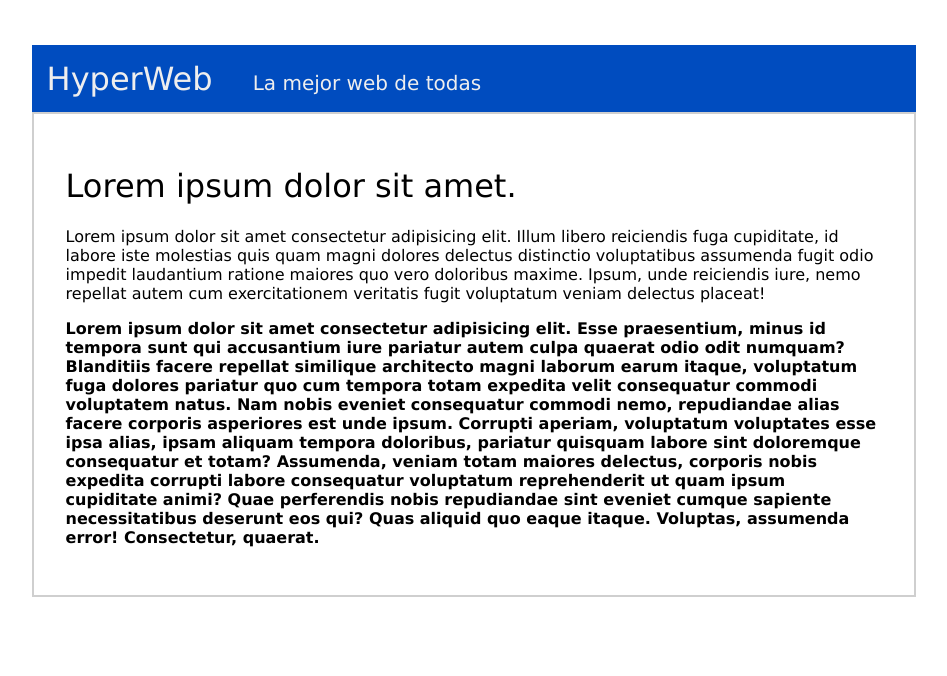
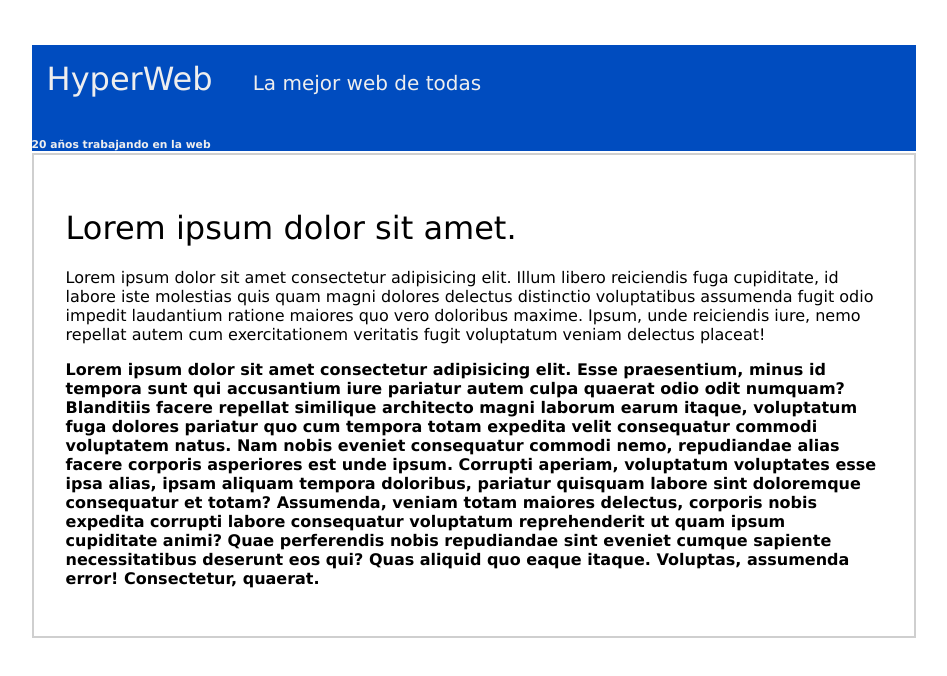
Before and after one commit to espinola-mike/hyperblog, a plain HTML site: page index.html in a window 1280 px wide. Shown: the whole page, without its empty margins (166-1113 px from the left). Drawn offline with Linux system fonts and the light colour scheme.

Commit message:
Agregado de un susbtitulo

```diff
--- a/index.html
+++ b/index.html
@@ -10,7 +10,10 @@
 <body>
     <div class="container">
         <div class="cabecera">
-            <header><h1>HyperWeb <span>La mejor web de todas</span></h1></header>
+            <header>
+                <h1>HyperWeb <span>La mejor web de todas</span></h1>
+                <h6>20 años trabajando en la web</h6>
+            </header>
         </div>
         <div class="post">
             <header><h1>Lorem ipsum dolor sit amet.</h1></header>
```
